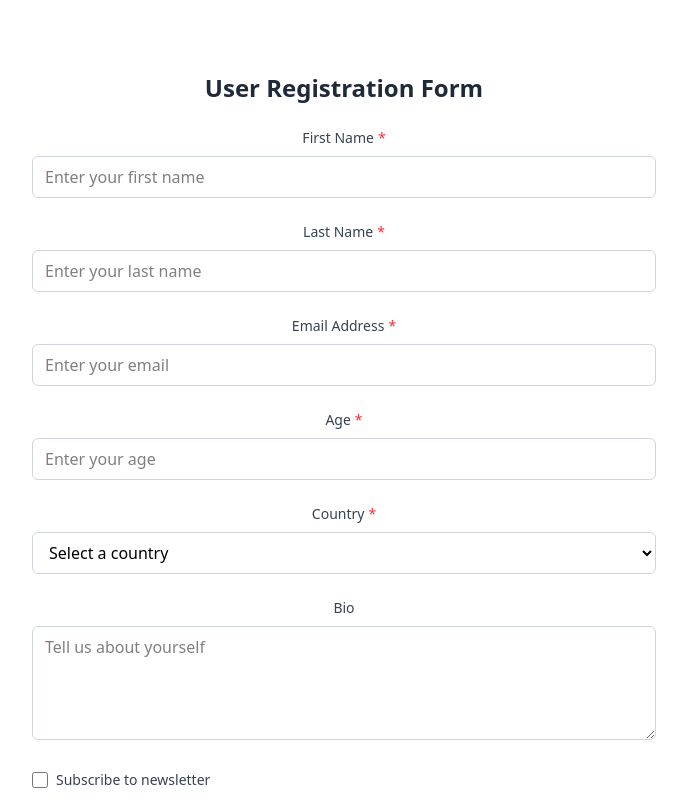
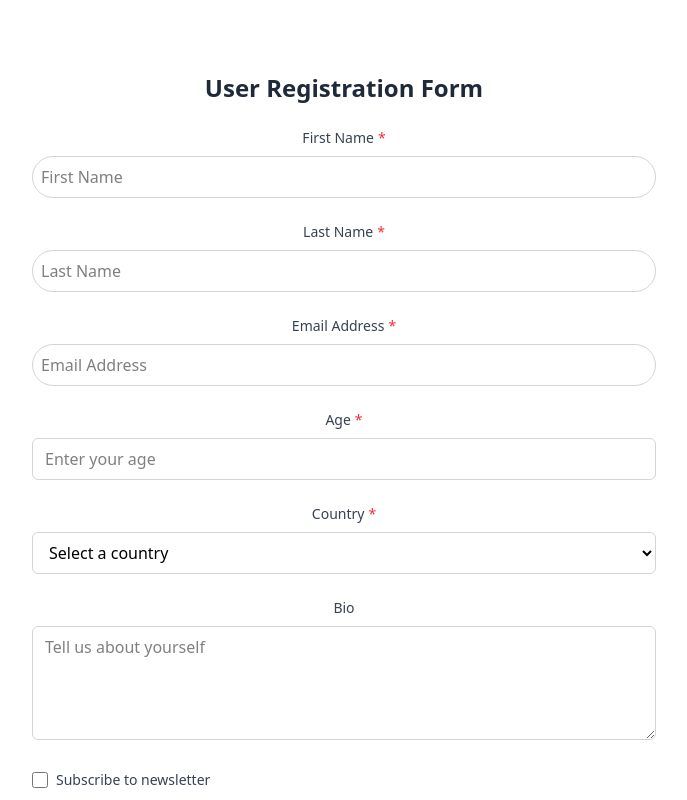
Before and after one commit to sammieeblaque/form-trial, a React app: page / in a window 1280 px wide. Shown: the top 800 px of the page, without its empty margins (296-983 px from the left). Built offline with nearby package versions, Linux system fonts and the light colour scheme; the HTML template or start-up script is replaced by a standard one.

Commit message:
chore: updated component

```diff
--- a/src/constants.ts
+++ b/src/constants.ts
@@ -18,6 +18,8 @@ export interface IField {
   options?: string[];
   placeholder?: string;
   required?: boolean;
+  control: UseFormReturn<FieldValues>["control"];
+  errors: UseFormReturn<FieldValues>["formState"]["errors"];
 }
 
 export interface IFormBuilder<T extends FieldValues> {
--- a/src/form-builder/Field.tsx
+++ b/src/form-builder/Field.tsx
@@ -1,12 +1,15 @@
 /* eslint-disable @typescript-eslint/no-explicit-any */
-import { Controller, useFormContext } from "react-hook-form";
+import { Controller } from "react-hook-form";
 import { IField } from "../constants";
 
-const Field: React.FC<IField> = ({ name, label, required, type }) => {
-  const {
-    control,
-    formState: { errors },
-  } = useFormContext();
+const Field: React.FC<IField> = ({
+  name,
+  label,
+  required,
+  type,
+  control,
+  errors,
+}) => {
   return (
     <div className="mb-4">
       <Controller
@@ -16,7 +19,6 @@ const Field: React.FC<IField> = ({ name, label, required, type }) => {
           <input
             {...field}
             type={type || "text"}
-            // label={label}
             className={`w-full border rounded-3xl p-2 ${
               errors[name] ? "border-red-500" : "border-gray-300"
             }`}
--- a/src/form-builder/Form.tsx
+++ b/src/form-builder/Form.tsx
@@ -8,6 +8,7 @@ import {
 } from "react-hook-form";
 import { formSchema, type IFieldProps } from "../constants";
 import { getValidationRules } from "./utils";
+import Field from "./Field";
 
 export const FormBuilderRenderer = ({
   field,
@@ -27,20 +28,28 @@ export const FormBuilderRenderer = ({
       case "text":
       case "email":
         return (
-          <Controller
+          // <Controller
+          //   name={field.name}
+          //   control={control}
+          //   rules={getValidationRules(field)}
+          //   render={({ field: { onChange, value, onBlur } }) => (
+          //     <input
+          //       type={field.type}
+          //       placeholder={field.placeholder}
+          //       onChange={onChange}
+          //       onBlur={onBlur}
+          //       value={value || ""}
+          //       className={`${baseClasses} ${errorClasses}`}
+          //     />
+          //   )}
+          // />
+          <Field
             name={field.name}
+            label={field.label}
+            required={field.required}
+            type={field.type}
             control={control}
-            rules={getValidationRules(field)}
-            render={({ field: { onChange, value, onBlur } }) => (
-              <input
-                type={field.type}
-                placeholder={field.placeholder}
-                onChange={onChange}
-                onBlur={onBlur}
-                value={value || ""}
-                className={`${baseClasses} ${errorClasses}`}
-              />
-            )}
+            errors={errors}
           />
         );
 
```
